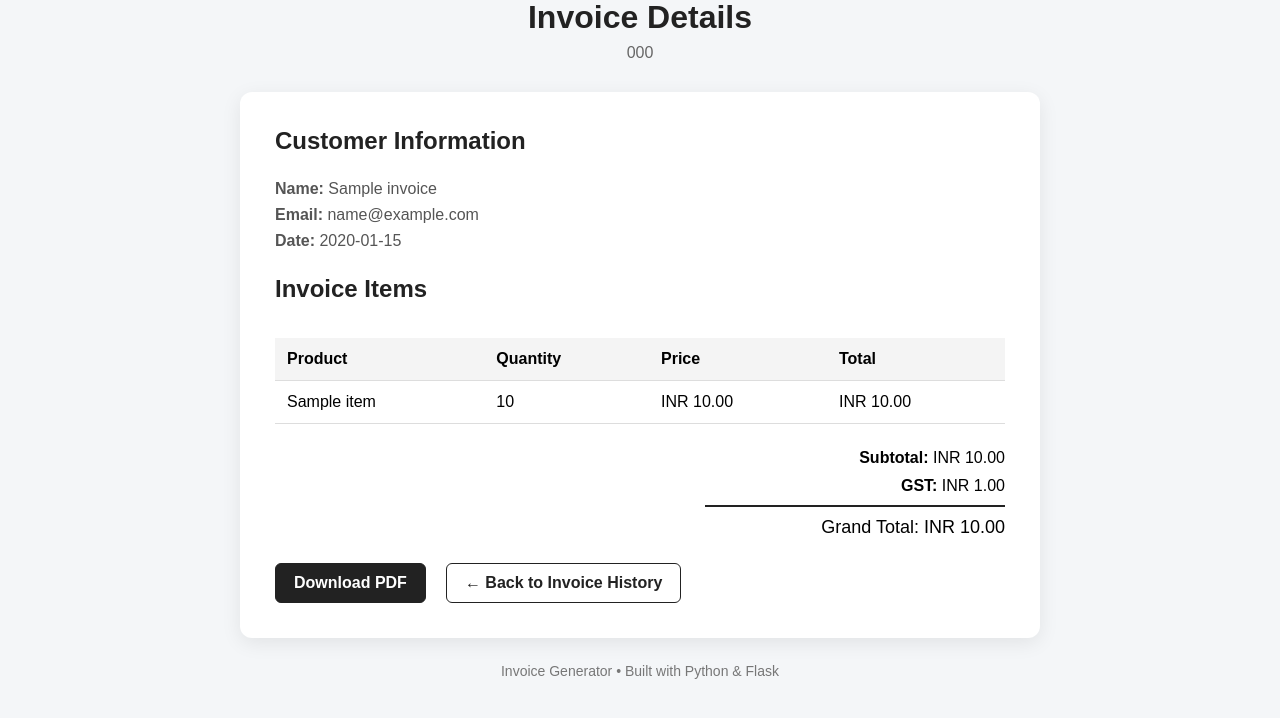
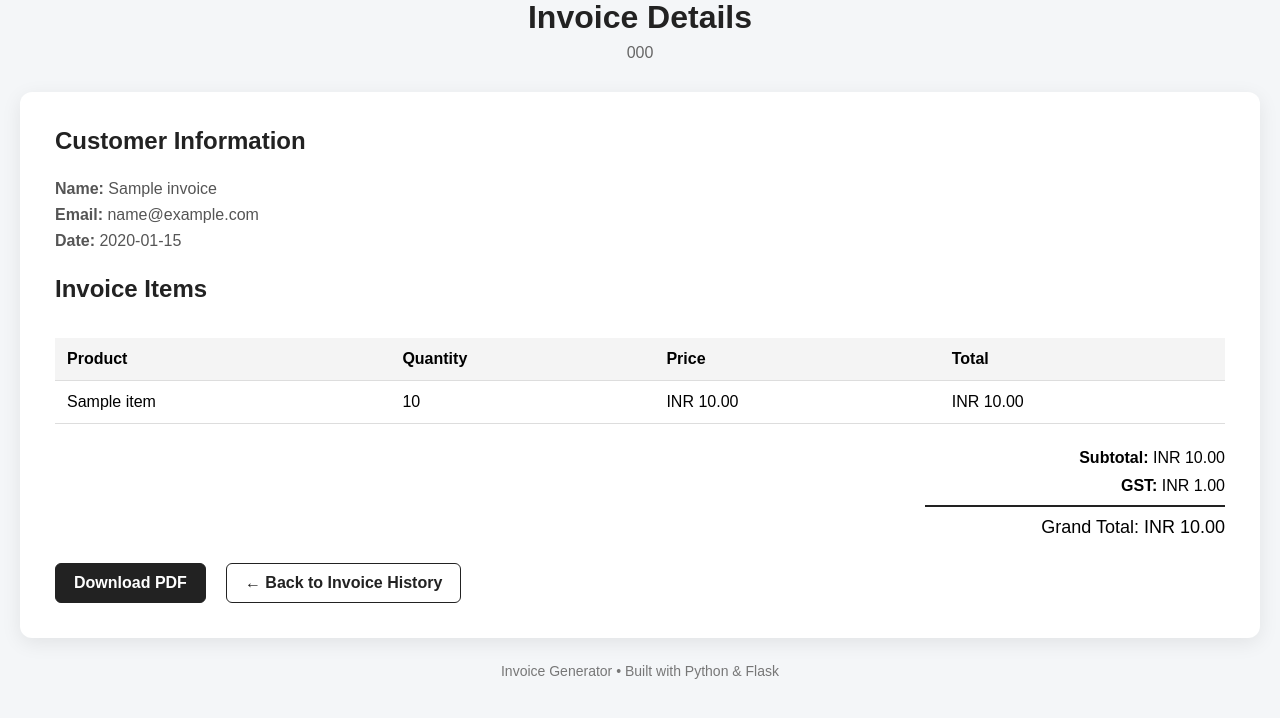
Before and after one commit to Arsalan-Dev-Cloud/Invoice-Generator, a Flask app: page /invoice/1 in a window 1280 px wide. Shown: the part 41-759 px from the top of the page. Run offline with Flask 3, Linux system fonts and the light colour scheme; the visitor is signed in with stand-in values (Sample User, id 1); tables that the repository leaves empty hold one stand-in row (values such as "Sample post").

Commit message:
invoice_details.html is updated

```diff
--- a/templates/invoice_details.html
+++ b/templates/invoice_details.html
@@ -19,7 +19,7 @@
 
 <body>
 
-    <div class="container">
+    <div class="container invoice-details-container">
 
         <div class="header">
 
```
